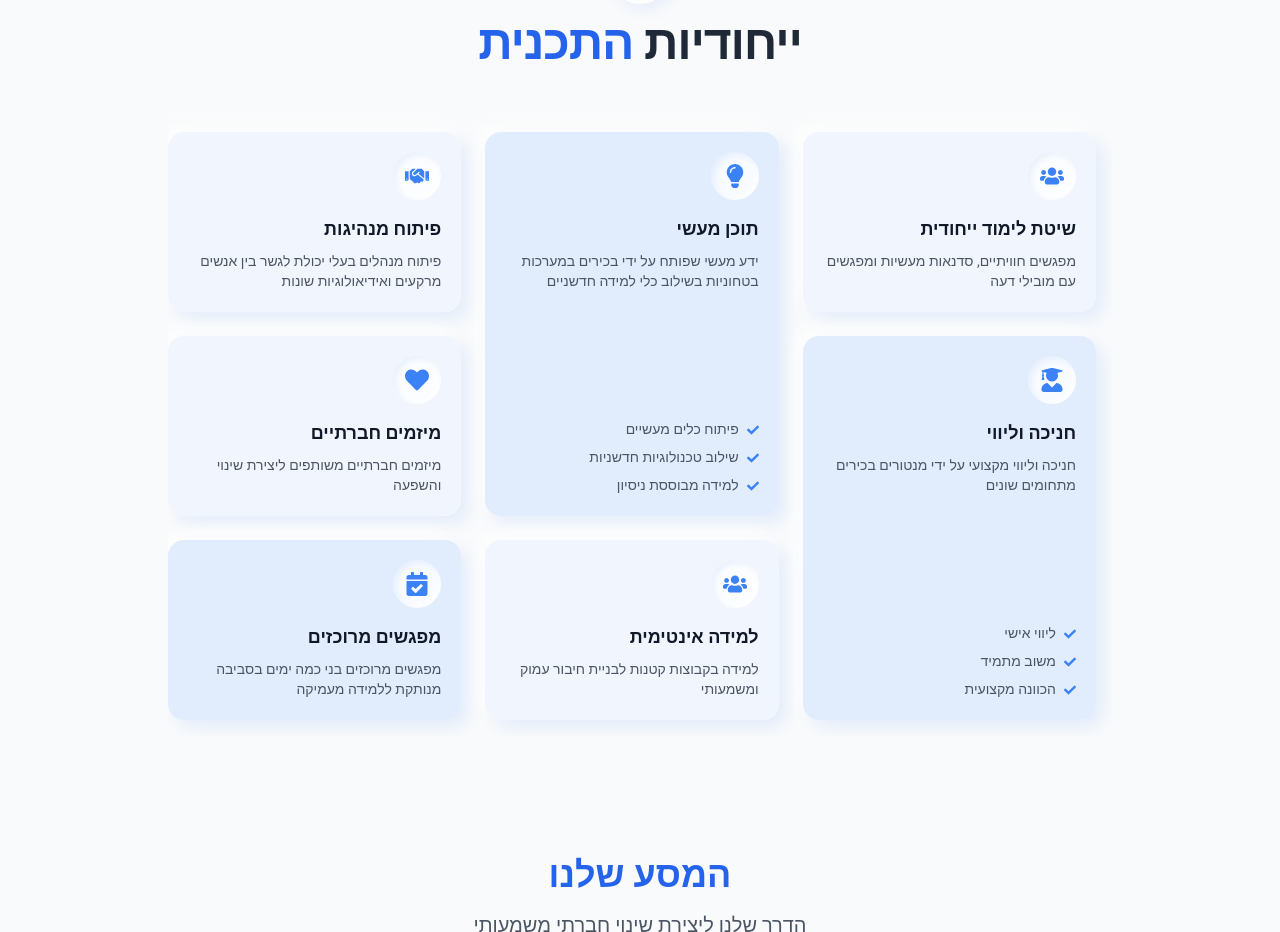
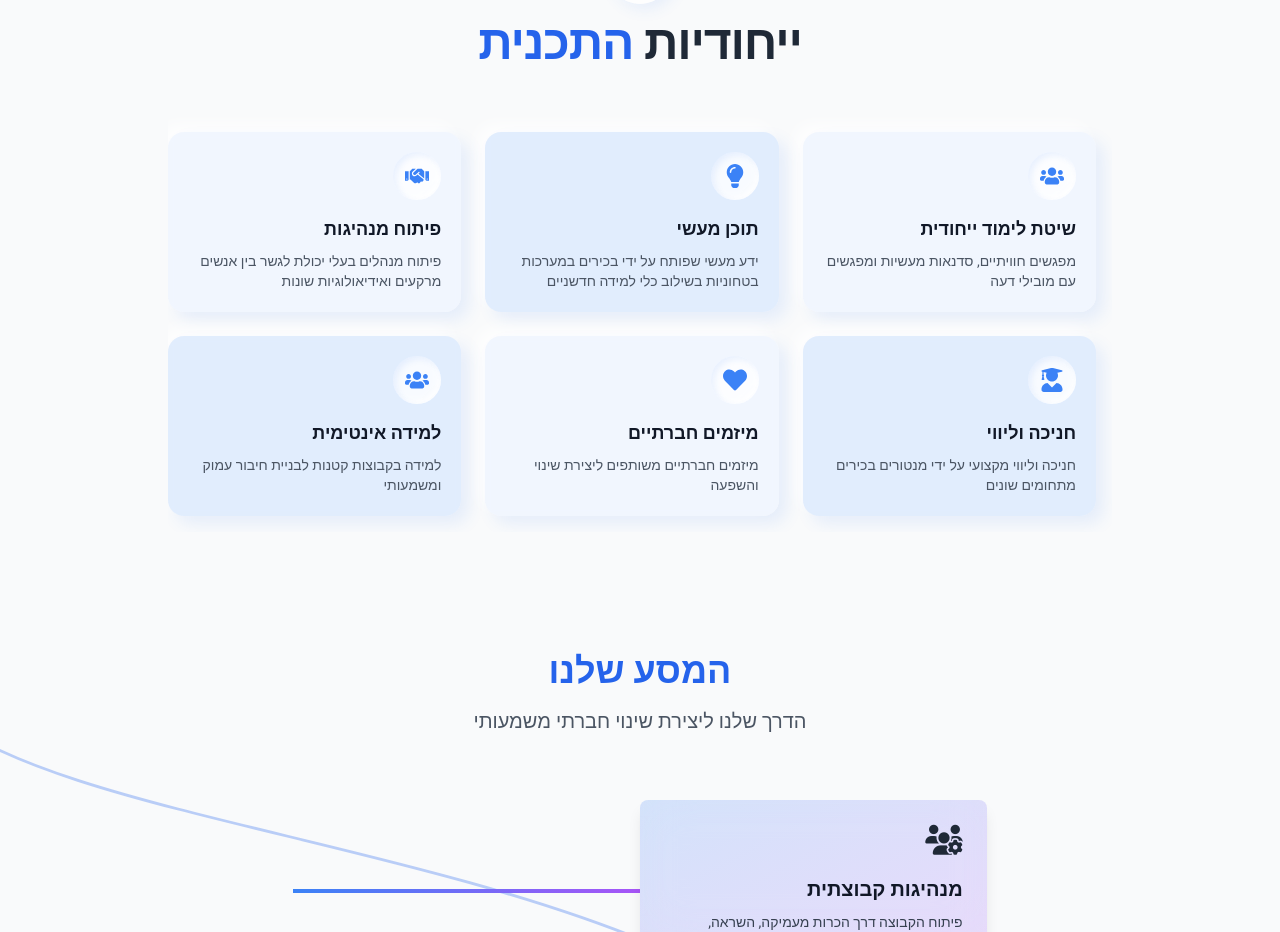
Before and after one commit to IdanHarari11/dagan-website, a Next.js app: page / in a window 1280 px wide. Shown: the part 1700-2632 px from the top of the page. Built offline with nearby package versions, Linux system fonts and the light colour scheme.

Commit message:
Refactor AboutProgram component: remove feature lists and adjust height for DaganLeadership and Chnicha components; update color styles for improved visual consistency.

```diff
--- a/src/components/AboutProgram.js
+++ b/src/components/AboutProgram.js
@@ -21,12 +21,7 @@ const DaganLeadership = () => {
     {
       title: "תוכן מעשי",
       description: "ידע מעשי שפותח על ידי בכירים במערכות בטחוניות בשילוב כלי למידה חדשניים",
-      features: [
-        "פיתוח כלים מעשיים",
-        "שילוב טכנולוגיות חדשניות",
-        "למידה מבוססת ניסיון"
-      ],
-      height: "row-span-2",
+      height: "row-span-1",
       color: "bg-blue-100/80 dark:bg-blue-900/30",
       iconColor: "text-blue-500",
       icon: FaLightbulb
@@ -42,12 +37,7 @@ const DaganLeadership = () => {
     {
       title: "חניכה וליווי",
       description: "חניכה וליווי מקצועי על ידי מנטורים בכירים מתחומים שונים",
-      features: [
-        "ליווי אישי",
-        "משוב מתמיד",
-        "הכוונה מקצועית"
-      ],
-      height: "row-span-2",
+      height: "row-span-1",
       color: "bg-blue-100/80 dark:bg-blue-900/30",
       iconColor: "text-blue-500",
       icon: FaUserGraduate
@@ -64,18 +54,18 @@ const DaganLeadership = () => {
       title: "למידה אינטימית",
       description: "למידה בקבוצות קטנות לבניית חיבור עמוק ומשמעותי",
       height: "row-span-1",
-      color: "bg-blue-50/80 dark:bg-blue-900/20",
+      color: "bg-blue-100/80 dark:bg-blue-900/30",
       iconColor: "text-blue-500",
       icon: FaUsers
     },
-    {
-      title: "מפגשים מרוכזים",
-      description: "מפגשים מרוכזים בני כמה ימים בסביבה מנותקת ללמידה מעמיקה",
-      height: "row-span-1",
-      color: "bg-blue-100/80 dark:bg-blue-900/30",
-      iconColor: "text-blue-500",
-      icon: FaCalendarCheck
-    }
+    // {
+    //   title: "מפגשים מרוכזים",
+    //   description: "מפגשים מרוכזים בני כמה ימים בסביבה מנותקת ללמידה מעמיקה",
+    //   height: "row-span-1",
+    //   color: "bg-blue-100/80 dark:bg-blue-900/30",
+    //   iconColor: "text-blue-500",
+    //   icon: FaCalendarCheck
+    // }
   ];
 
   useEffect(() => {
```
